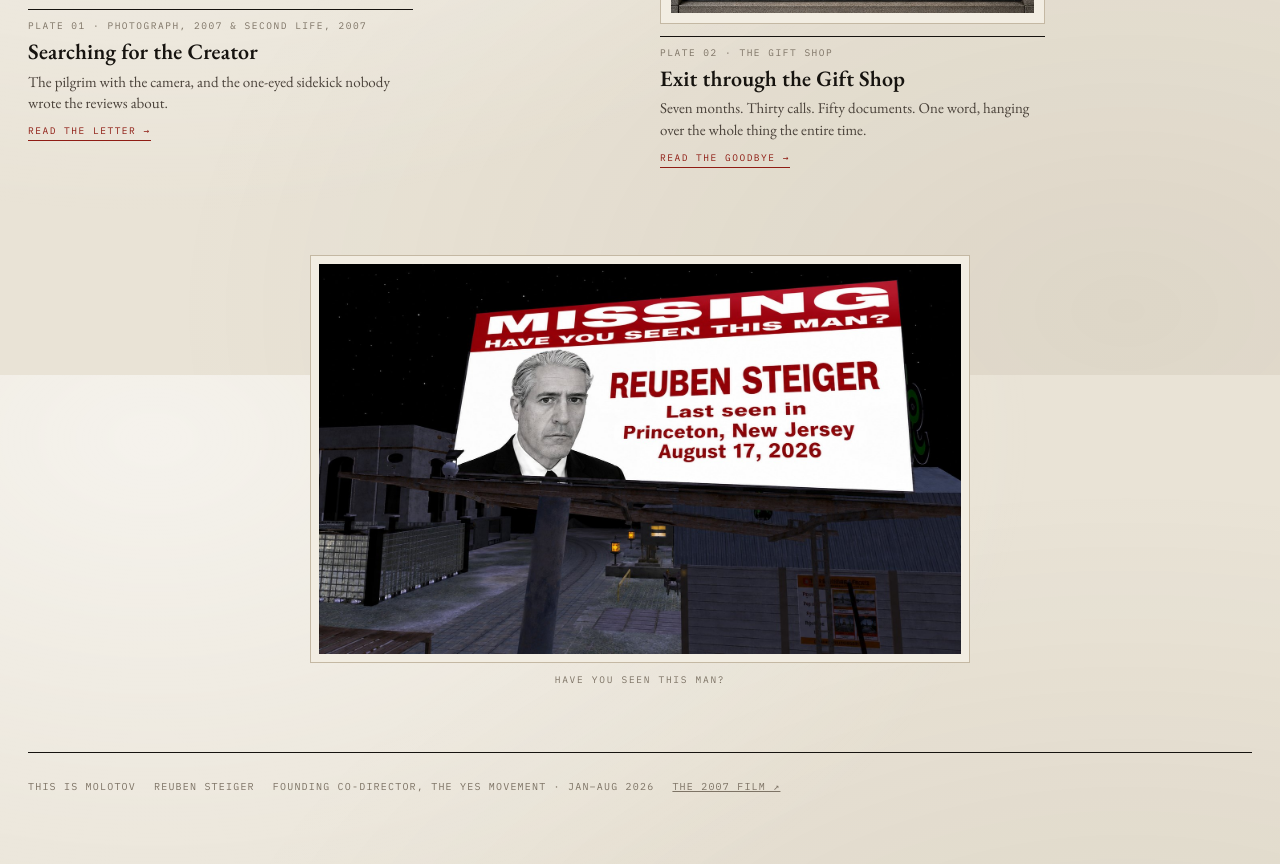
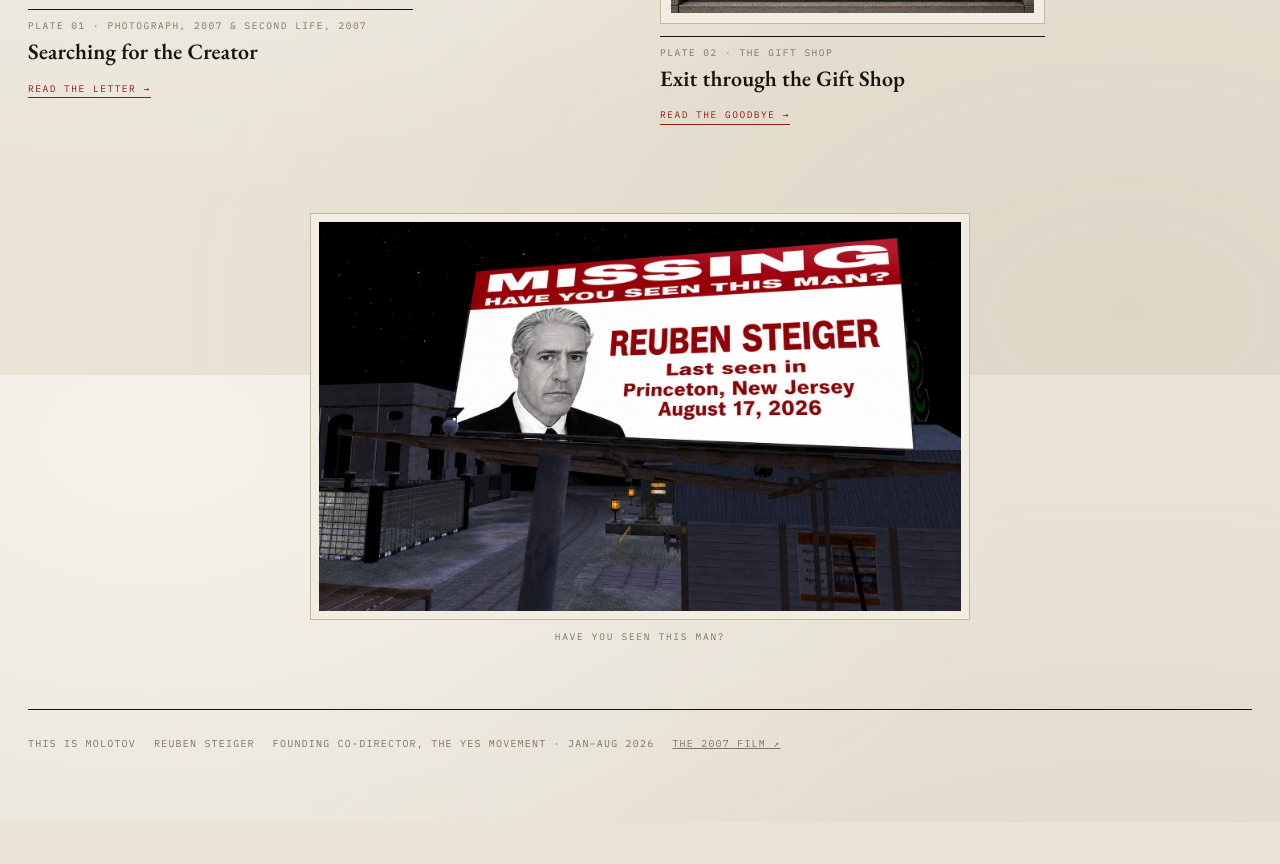
Before and after one commit to reubstock/thisismolotov, a plain HTML site: page index.html in a window 1280 px wide. Shown: the part 1225-2089 px from the top of the page. After the commit the page ends 2047 px from the top, so only its background shows below. Drawn offline with nearby package versions, Linux system fonts and the light colour scheme.

Commit message:
Titles only on the plates; drop the descriptions I wrote

```diff
--- a/index.html
+++ b/index.html
@@ -362,7 +362,6 @@
         <div class="label">
           <span class="acc">Plate 01 · Photograph, 2007 &amp; Second Life, 2007</span>
           <h3>Searching for the Creator</h3>
-          <p>The pilgrim with the camera, and the one-eyed sidekick nobody wrote the reviews about.</p>
           <span class="go">Read the letter →</span>
         </div>
       </a>
@@ -378,7 +377,6 @@
         <div class="label">
           <span class="acc">Plate 02 · The gift shop</span>
           <h3>Exit through the Gift Shop</h3>
-          <p>Seven months. Thirty calls. Fifty documents. One word, hanging over the whole thing the entire time.</p>
           <span class="go">Read the goodbye →</span>
         </div>
       </a>
```
